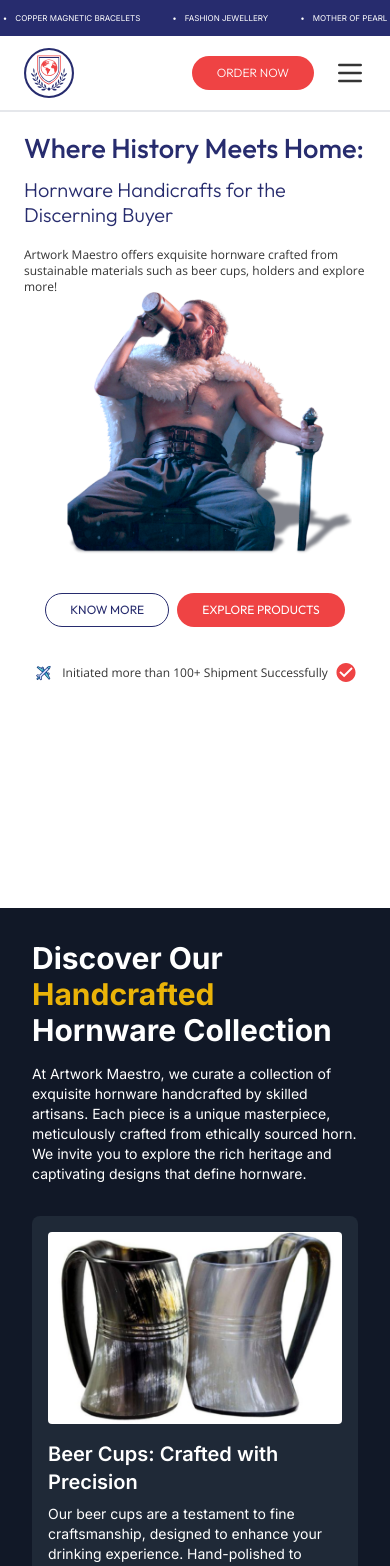
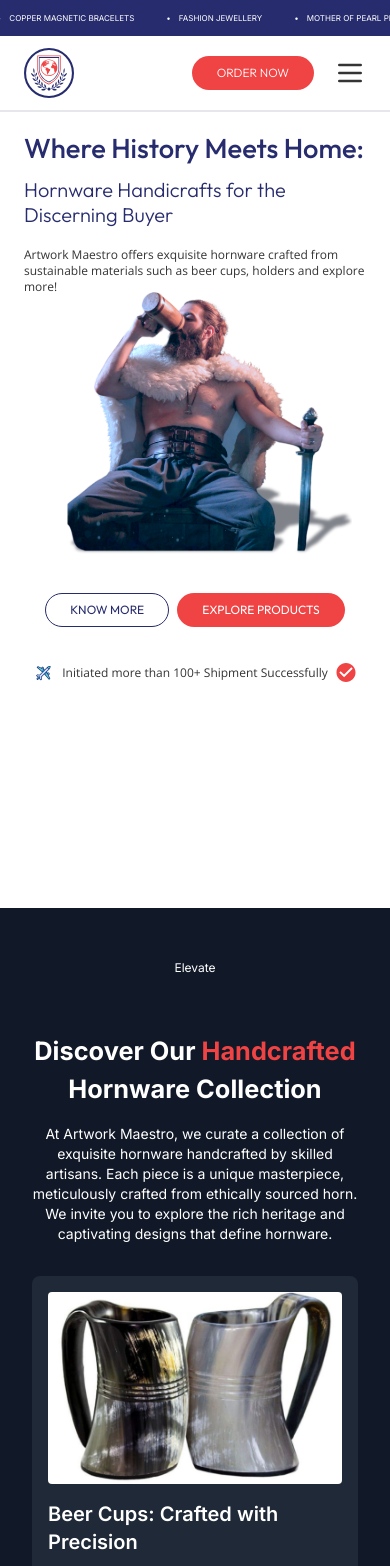
Before and after one commit to saadsalmany/Artwork-Maestro, a Next.js app: page / in a window 390 px wide. Shown: the top 1566 px of the page. Built offline with nearby package versions, Linux system fonts and the light colour scheme.

Commit message:
making it responsive

```diff
--- a/app/Components/CollectionSection.js
+++ b/app/Components/CollectionSection.js
@@ -1,47 +1,75 @@
-
-import React from 'react';
+import React from "react";
 
 const products = [
   {
     title: "Beer Cups: Crafted with Precision",
     image: "/beercup.png",
-    description: "Our beer cups are a testament to fine craftsmanship, designed to enhance your drinking experience. Hand-polished to perfection, creating a stunning vessel for your favorite brews."
+    description:
+      "Our beer cups are a testament to fine craftsmanship, designed to enhance your drinking experience. Hand-polished to perfection, creating a stunning vessel for your favorite brews.",
   },
   {
     title: "Holders: Functional and Stylish Accessories",
     image: "/holders.png",
-    description: "Elevate your home with our handcrafted holders. These versatile pieces serve as both functional supports and artistic accents, adding a touch of sophistication to any space."
+    description:
+      "Elevate your home with our handcrafted holders. These versatile pieces serve as both functional supports and artistic accents, adding a touch of sophistication to any space.",
   },
   {
     title: "Jewelry: Adorn Yourself with Artistry",
     image: "/necklace.png",
-    description: "Our handcrafted jewelry pieces are more than accessories; they're wearable art. Each piece tells a story of craftsmanship and creativity, designed to enhance your personal style."
-  }
+    description:
+      "Our handcrafted jewelry pieces are more than accessories; they're wearable art. Each piece tells a story of craftsmanship and creativity, designed to enhance your personal style.",
+  },
 ];
 
 function CollectionSection() {
   return (
-    <div className="w-full min-h-screen bg-gray-900 text-white p-8">
-      <h1 className="text-3xl md:text-4xl font-bold mb-4">
-        Discover Our <span className="text-yellow-500">Handcrafted</span> Hornware Collection
+    <>
+      <div className="w-full min-h-screen bg-gray-900 text-white mobile:p-8 desktop:p-44  flex-col ">
+        <h6
+          className="text-center text-xs  mb-14 pt-5
+    desktop:mb-24"
+        >
+          Elevate
+        </h6>
+        <div className="w-full h-min flex justify-center items-center">
+          <h1
+            className="text-[6.5vw] tablet:text-[8vw]
+      desktop:text-[3vw] desktop:w-[50vw] font-bold mb-4  text-center"
+          >
+            Discover Our <span className="text-primary-red">Handcrafted</span>{" "}
+            Hornware Collection
           </h1>
-      <p className="mb-8 text-sm md:text-base">
-        At Artwork Maestro, we curate a collection of exquisite hornware handcrafted by skilled artisans. Each piece is a unique masterpiece, meticulously crafted from ethically sourced horn. We invite you to explore the rich heritage and captivating designs that define hornware.
+        </div>
+        <p className="mb-8 text-sm md:text-base text-center">
+          At Artwork Maestro, we curate a collection of exquisite hornware
+          handcrafted by skilled artisans. Each piece is a unique masterpiece,
+          meticulously crafted from ethically sourced horn. We invite you to
+          explore the rich heritage and captivating designs that define
+          hornware.
         </p>
         <div className="grid grid-cols-1 md:grid-cols-3 gap-8">
           {products.map((product, index) => (
             <div key={index} className="bg-gray-800 p-4 rounded-lg">
-            <img src={product.image} alt={product.title} className="w-full h-48 object-cover mb-4 rounded" />
+              <img
+                src={product.image}
+                alt={product.title}
+                className="w-full h-48 object-cover mb-4 rounded"
+              />
               <h2 className="text-xl font-semibold mb-2">{product.title}</h2>
               <p className="text-sm">{product.description}</p>
             </div>
           ))}
         </div>
         <div className="mt-8 flex flex-col md:flex-row gap-4">
-        <button className="bg-yellow-500 text-black px-6 py-2 rounded">Inquire</button>
-        <button className="bg-transparent border border-yellow-500 text-yellow-500 px-6 py-2 rounded">Contact</button>
+          <button className="bg-yellow-500 text-black px-6 py-2 rounded">
+            Inquire
+          </button>
+          <button className="bg-transparent border border-yellow-500 text-yellow-500 px-6 py-2 rounded">
+            Contact
+          </button>
         </div>
       </div>
+    </>
   );
 }
 
```
Lines whose indentation alone changed are shown as unchanged.
